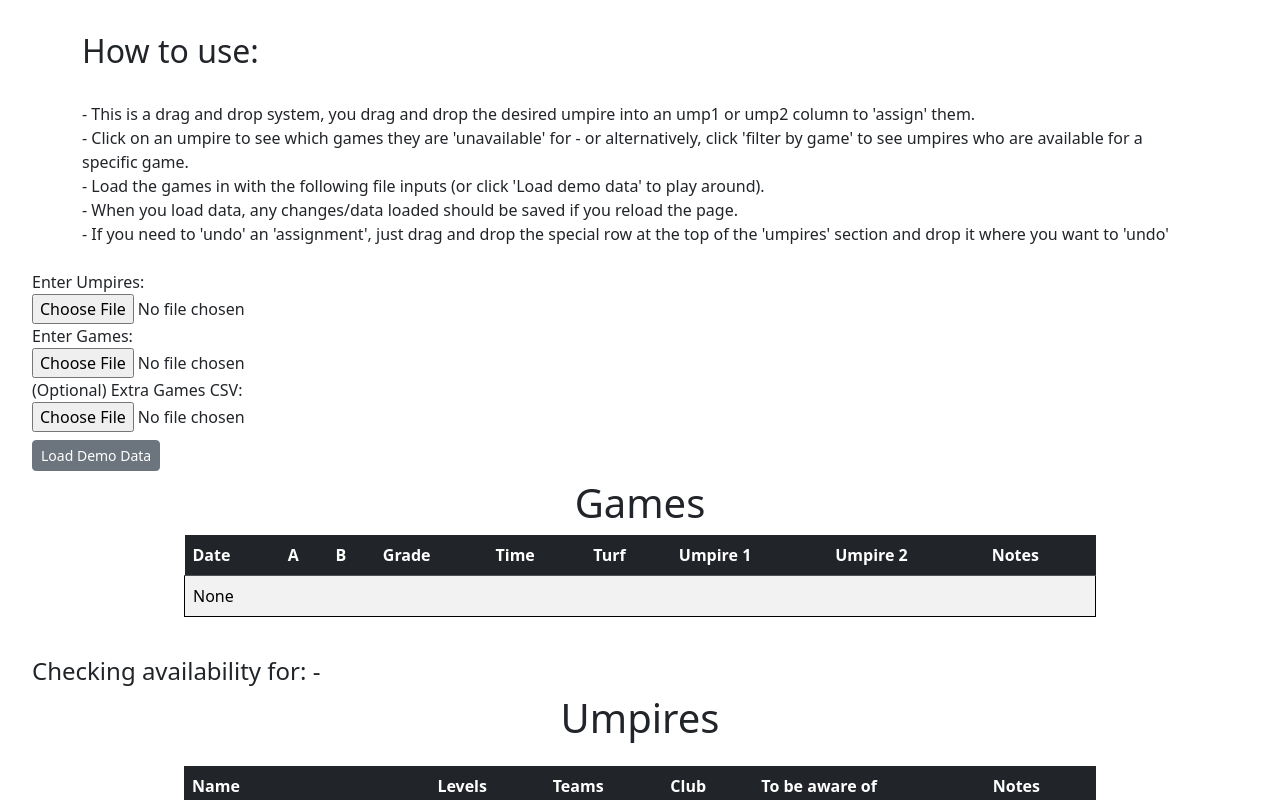
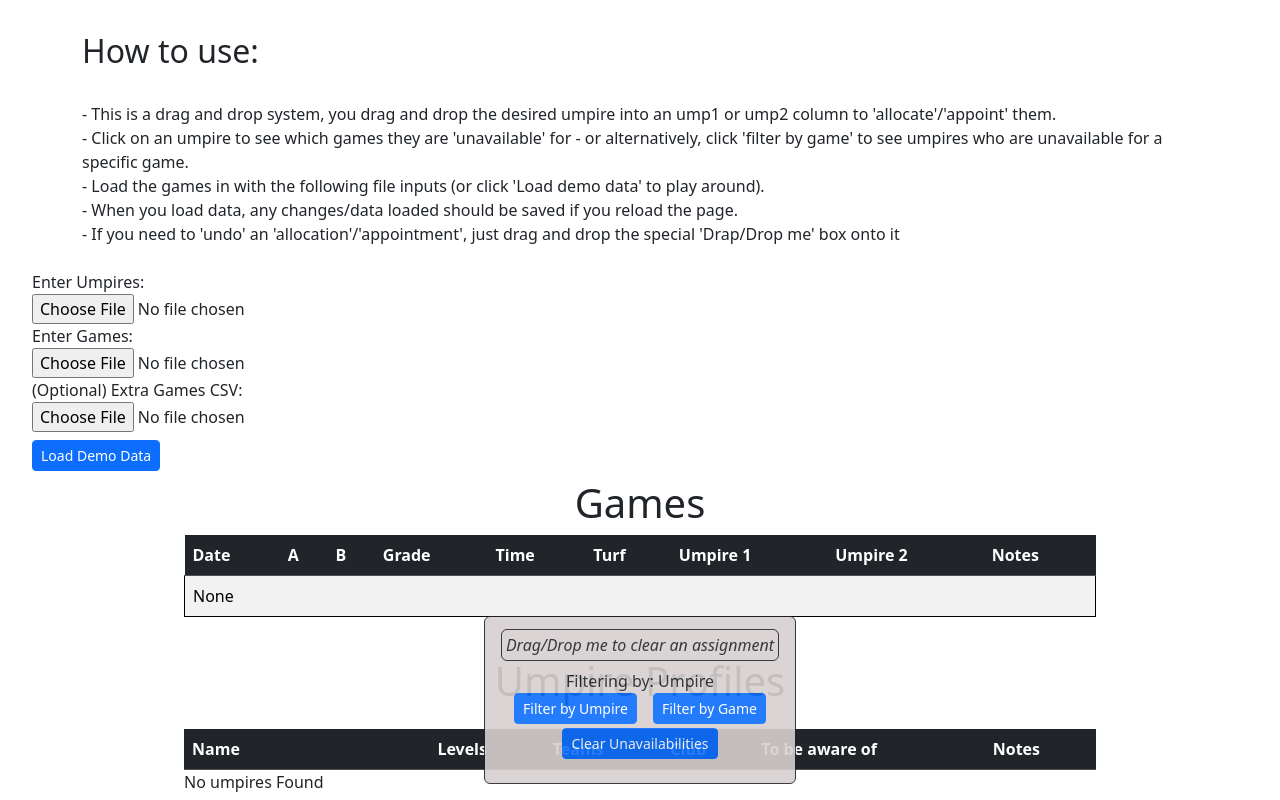
Before and after one commit to Skwangles/openUmpireAssigner, a React (Create React App) app: page / in a window 1280 px wide. Shown: the top 800 px of the page. Built offline with nearby package versions, Linux system fonts and the light colour scheme.

Commit message:
Formatting & adding controls as floating box at bottom

```diff
--- a/src/App.js
+++ b/src/App.js
@@ -48,7 +48,7 @@ const handleUmpiresUpload = (event) => {
       skipEmptyLines: true,
       complete: (results) => {
         let umpireList = []
-      for (const umpire of results.data){
+        for (const umpire of results.data) {
           umpireList.push(csvToUmpire(umpire))
         }
 
@@ -66,7 +66,7 @@ const handleUmpiresUpload = (event) => {
       skipEmptyLines: true,
       complete: (results) => {
         let gameList = []
-        for (const game of results.data){
+        for (const game of results.data) {
           //Add extra entries to game info
 
           if (game["bye"] !== "") continue; //Bye row
@@ -79,7 +79,7 @@ const handleUmpiresUpload = (event) => {
     });
   };
 
-  const addWomensGames = (event) => {
+  const addSecondCSV = (event) => {
     const file = event.target.files[0];
 
     // Parse contents
@@ -90,7 +90,7 @@ const handleUmpiresUpload = (event) => {
         console.info("Parsing games")
         console.info(results.data)
         let gameList = []
-        for (const game of results.data){
+        for (const game of results.data) {
           //Add extra entries to game info
 
           if (game["bye"] !== "") continue; //Bye row
@@ -103,13 +103,18 @@ const handleUmpiresUpload = (event) => {
     });
   }
 
+  // Drag and drop handling
+  const handleDragStartOfEmpty = (event) => {
+    event.dataTransfer.setData('umpire', JSON.stringify({}));
+  };
+
+
   localStorage.setItem("games", JSON.stringify(games));
   localStorage.setItem("umpires", JSON.stringify(umpires));
 
   let parsedUmpires = umpires.map(umpire => { return { ...umpire, "blockedGames": parseUmpire(umpire, games, gameLength_min) } });
 
-  let loadExamples = () =>
-  {
+  let loadExamples = () => {
     loadLocalFile('example-games.csv', handleGamesUpload)
     loadLocalFile('example-umpires.csv', handleUmpiresUpload)
   }
@@ -117,30 +122,30 @@ const handleUmpiresUpload = (event) => {
   return (
     <div className="App">
       <div className='container'>
-      <h2>How to use:</h2><br/>
-      - This is a drag and drop system, you drag and drop the desired umpire into an ump1 or ump2 column to 'assign' them.<br/>
-      - Click on an umpire to see which games they are 'unavailable' for - or alternatively, click 'filter by game' to see umpires who are available for a specific game.<br/>
-      - Load the games in with the following file inputs (or click 'Load demo data' to play around).<br/>
-      - When you load data, any changes/data loaded should be saved if you reload the page. <br/>
-      - If you need to 'undo' an 'assignment', just drag and drop the special row at the top of the 'umpires' section and drop it where you want to 'undo'<br/>
+        <h2>How to use:</h2><br />
+        - This is a drag and drop system, you drag and drop the desired umpire into an ump1 or ump2 column to 'allocate'/'appoint' them.<br />
+        - Click on an umpire to see which games they are 'unavailable' for - or alternatively, click 'filter by game' to see umpires who are unavailable for a specific game.<br />
+        - Load the games in with the following file inputs (or click 'Load demo data' to play around).<br />
+        - When you load data, any changes/data loaded should be saved if you reload the page. <br />
+        - If you need to 'undo' an 'allocation'/'appointment', just drag and drop the special 'Drap/Drop me' box onto it<br />
       </div>
-    <br/>
+      <br />
       <div>
         Enter Umpires:
-        <br/>
+        <br />
         <input type="file" accept=".csv" onChange={handleUmpiresUpload} />
       </div>
 
       <div>
-        Enter Games:<br/>
+        Enter Games:<br />
         <input type="file" accept=".csv" onChange={handleGamesUpload} />
       </div>
       <div>
-        (Optional) Extra Games CSV:<br/>
-        <input type="file" accept=".csv" onChange={addWomensGames} />
+        (Optional) Extra Games CSV:<br />
+        <input type="file" accept=".csv" onChange={addSecondCSV} />
       </div>
       <div className='py-2'>
-        <Button className=" btn-sm btn-secondary" onClick={loadExamples}>Load Demo Data</Button>
+        <Button className=" btn-sm btn-primary" onClick={loadExamples}>Load Demo Data</Button>
       </div>
 
 
@@ -151,21 +156,31 @@ const handleUmpiresUpload = (event) => {
         <Games className="" games={games} setGames={setGames} highlightType={highlightType} setSelectedGame={setSelectedGame} selectedUmpire={selectedUmpire}>
         </Games>
       </div>
-      <br/>
-      <h4>Checking availability for: {highlightType === "game" ? (selectedGame.hasOwnProperty("A") ? selectedGame.Date + '@' + selectedGame.Time + " - " + selectedGame.A + ' vs ' + selectedGame.B : "-") : selectedUmpire.hasOwnProperty("Name") ? selectedUmpire.Name : "-"}</h4>
+      <br />
+
       {/* Umpires list and information */}
-      <h1>Umpires</h1>
+      <h1>Umpire Profiles</h1>
       <div className="py-3 d-flex flex-row justify-content-center ">
         <Umpires className="" umpires={parsedUmpires} highlightType={highlightType} setSelectedUmpire={setSelectedUmpire} selectedGame={selectedGame}>
         </Umpires>
       </div>
 
-      {/* Highlight modes */}
-      <div className="row my-3 align-center">
-        <Button className='col mx-2 ' onClick={() => { setSelectedUmpire({}); setSelectedGame({}); }}>Clear Gray</Button>
-        <Button className='col mx-2' onClick={() => { setHighlightType("umpire"); setSelectedUmpire({}); setSelectedGame({}); }}>Filter by Umpire</Button>
-        <Button className='col mx-2' onClick={() => { setHighlightType("game"); setSelectedGame({}); setSelectedUmpire({}); }}>Filter by Game</Button>
+      <div className='sticky-bottom py-3 container-sm d-flex justify-content-center' style={{ width: "auto" }}>
+        <div className=' control-panel p-3 border border-dark rounded'>
+          <div draggable onDragStart={handleDragStartOfEmpty}><i className='border border-dark rounded p-1'>Drag/Drop me to clear an assignment</i></div>
+          {/* Controls */}
+          <div className='py-2'>
+            <div className='py-1'>
+              <div>Filtering by: {highlightType === "game" ? "Game" : "Umpire"}</div>
+              <Button className='btn-sm mx-2' onClick={() => { setHighlightType("umpire"); setSelectedUmpire({}); setSelectedGame({}); }}>Filter by Umpire</Button>
+              <Button className='btn-sm mx-2' onClick={() => { setHighlightType("game"); setSelectedGame({}); setSelectedUmpire({}); }}>Filter by Game</Button>
             </div>
+            <Button className='btn-sm mx-2' onClick={() => { setSelectedUmpire({}); setSelectedGame({}); }}>Clear Unavailabilities</Button>
+          </div>
+        </div>
+      </div>
+
+
     </div>
   );
 }
```
Lines whose indentation alone changed are shown as unchanged.
